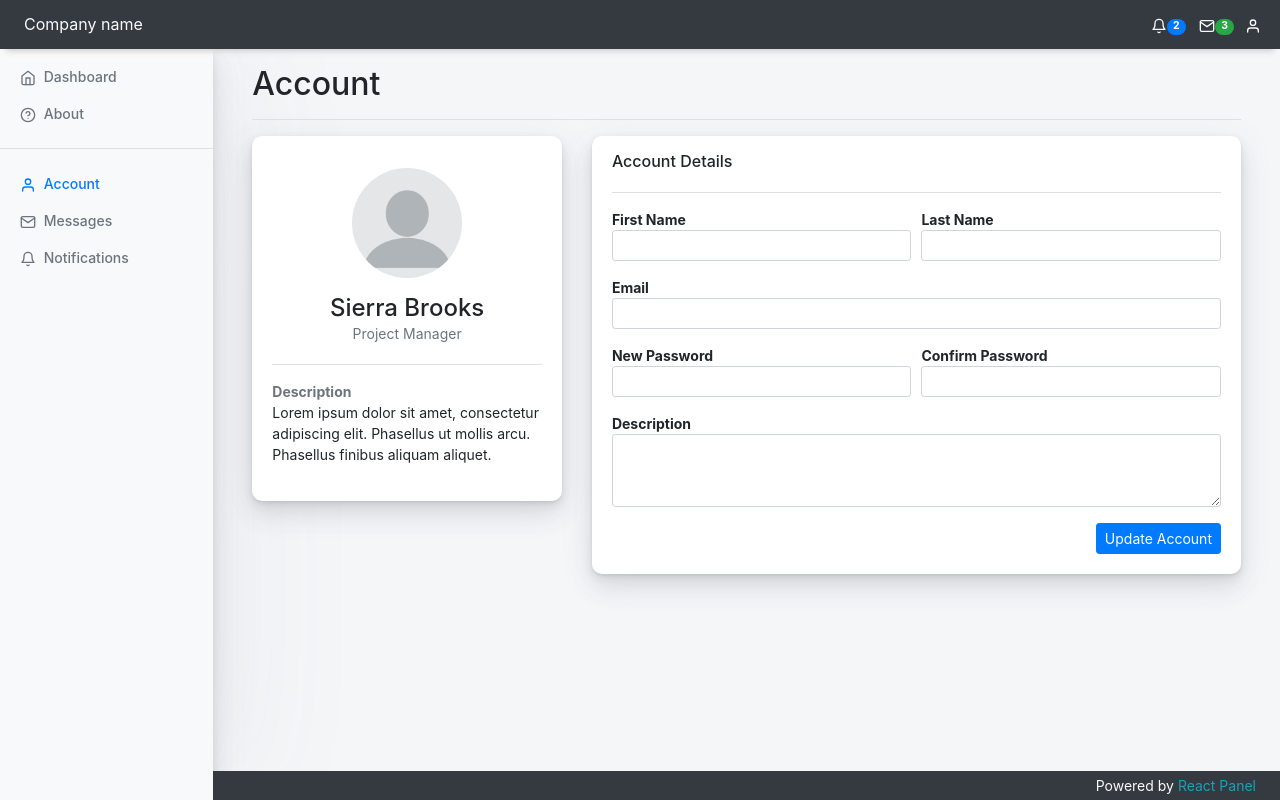
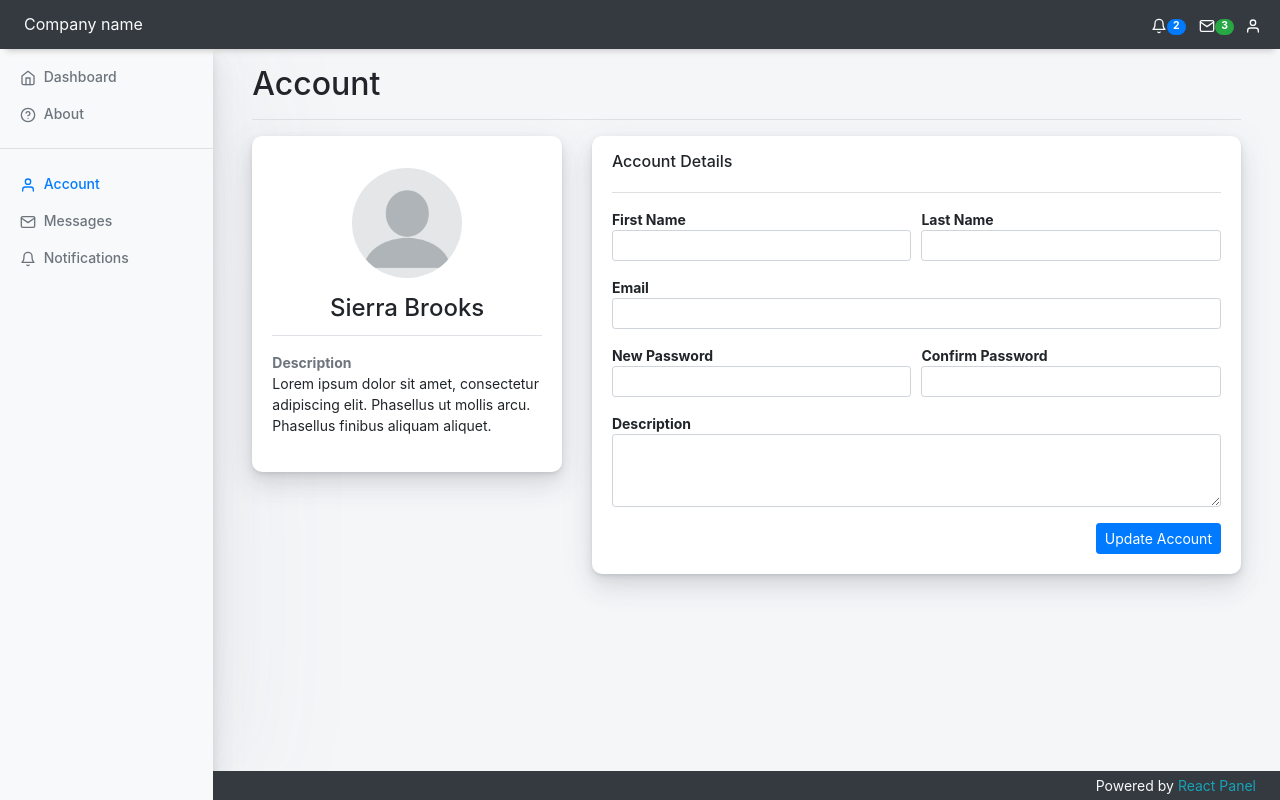
Before and after one commit to darragh3277/react_panel, a React (Create React App) app: page /account in a window 1280 px wide. Built offline with nearby package versions, Linux system fonts and the light colour scheme.

Commit message:
remove sub tag on account info card

```diff
--- a/src/components/main/cards/account_info/AccountInfo.js
+++ b/src/components/main/cards/account_info/AccountInfo.js
@@ -15,7 +15,6 @@ const AccountInfo = () => {
               />
             </div>
             <h4 className="mb-0">Sierra Brooks</h4>
-            <span className="text-muted d-block mb-2">Project Manager</span>
           </div>
           <div className="pt-3">
             <strong className="text-secondary">Description</strong>
```
